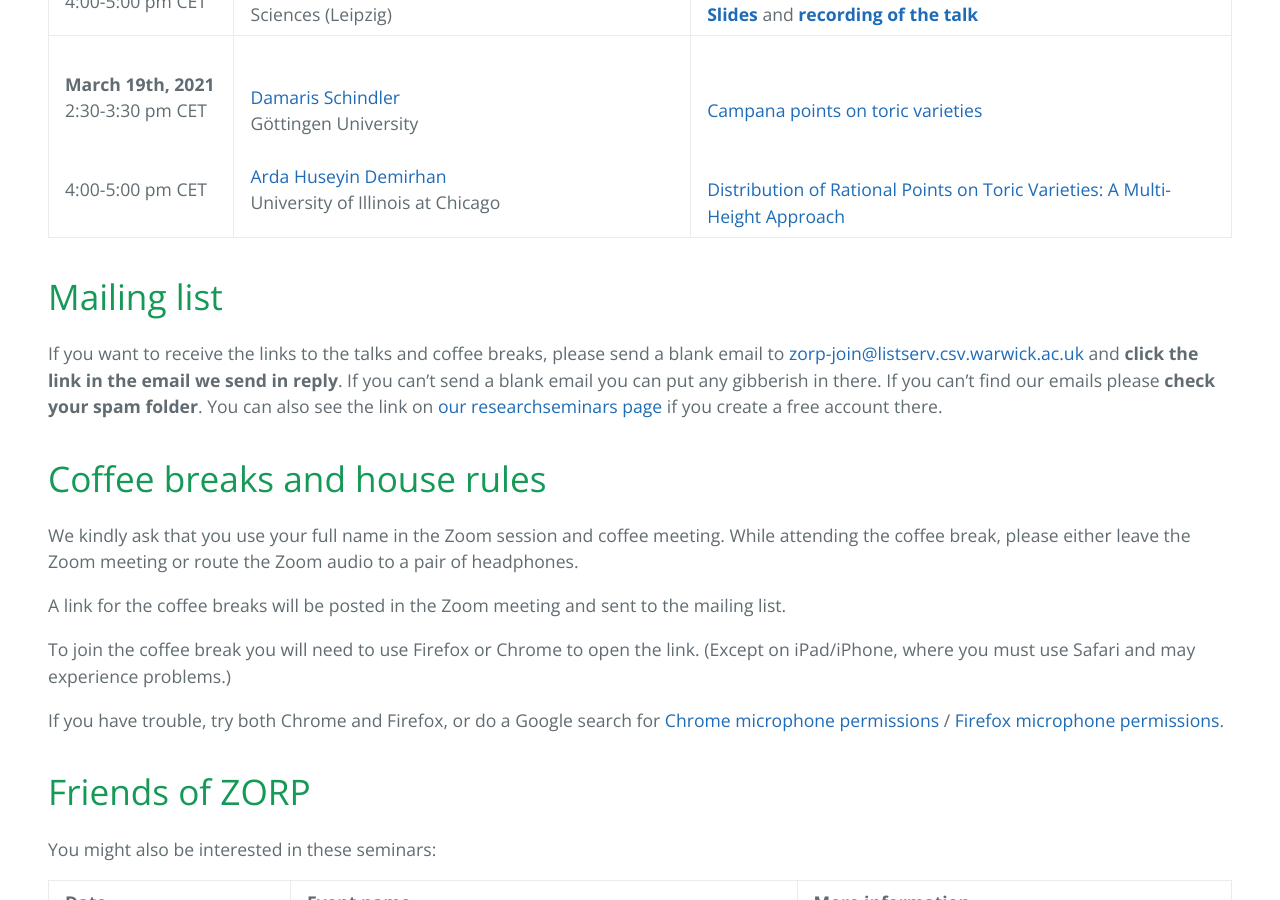
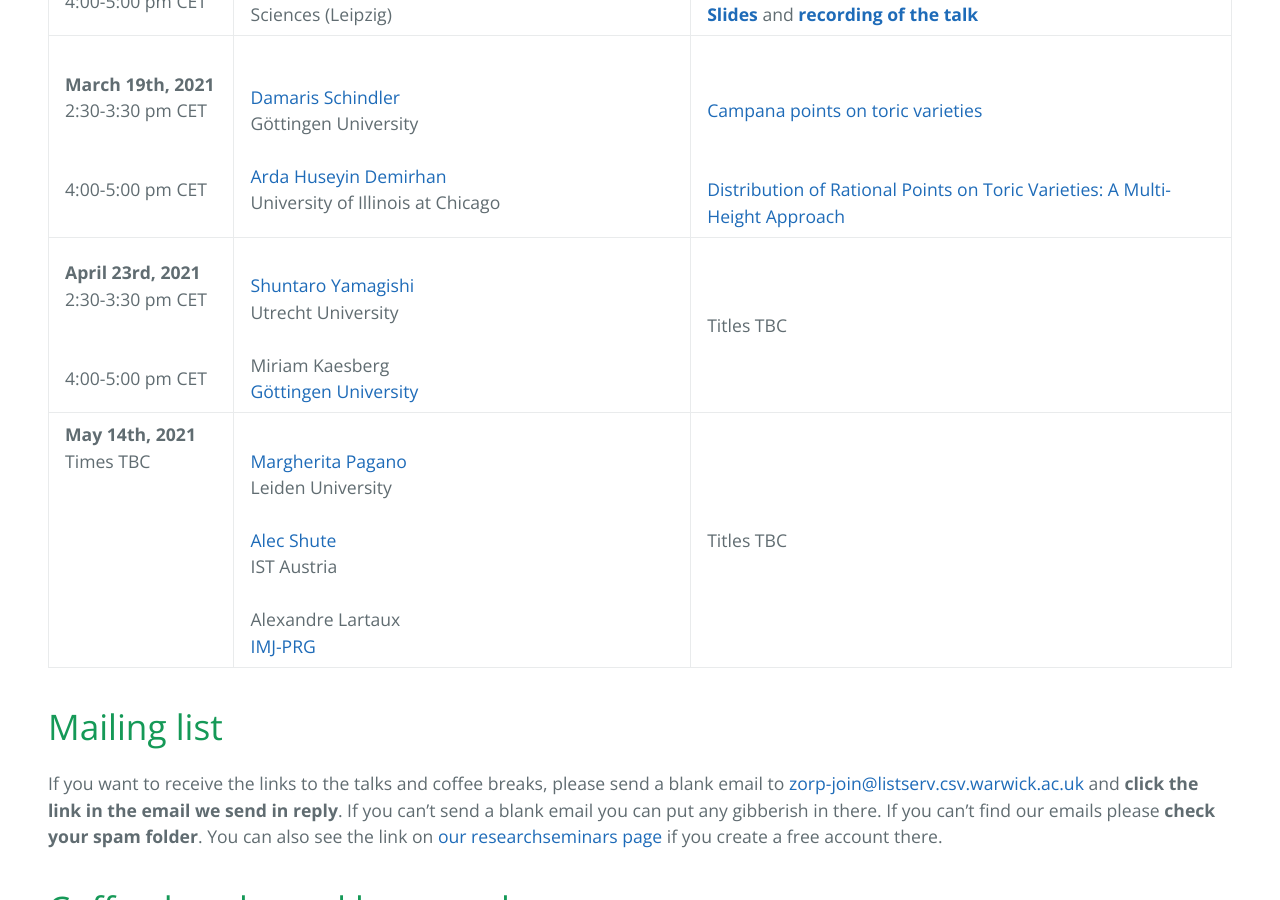
Before and after one commit to zoom-on-rational-points/zoom-on-rational-points.github.io, a Jekyll site: the page built from index.md, in a window 1280 px wide and 900 px high, scrolled down 1441 px. Built offline with Jekyll 4.4.1, drawn with Linux system fonts in a browser that asks for light colours; our own code applies the rules of GitHub Pages for plain Markdown files.

Commit message:
Update index.md

```diff
--- a/index.md
+++ b/index.md
@@ -11,12 +11,14 @@
 The seminar meets on one Friday every month with two talks, at **2:30-3:30 pm  Paris time** and **4-5 pm Paris time**. There will be online coffee breaks between the two talks.  For time conversion and **Zoom link** please visit <a href="https://researchseminars.org/seminar/zorp_1729">our researchseminars page</a>.
 
 
-| Date   | Speakers     | Titles and Abstracts |
+| Date    | Speakers     | Titles and Abstracts |
 |:------------|:--------------|:------|
 | **December 11th, 2020** <br>2:30-3:30 pm CET <br><br> <br> 4:00-5:00 pm CET <br>| <br><a href="https://www.imo.universite-paris-saclay.fr/~colliot/">Jean-Louis Colliot-Thélène</a> <br> CNRS and Paris-Saclay University (Orsay) <br><br>  <a href="https://www.math.wisc.edu/~ellenber/"> Jordan Ellenberg </a> <br> UW Madison| <br><a href="https://zoom-on-rational-points.github.io/abstractCT">Jumps in the rank of the Mordell-Weil group</a> / <a href="https://zoom-on-rational-points.github.io/resumeCT">Sauts du rang du groupe de Mordell-Weil</a> <br><a href="slidesCT.pdf" style="font-weight:bold">Slides</a> (in French) and <a href="https://www.youtube.com/watch?v=BMyr5qWhbhg&t=38s&ab_channel=EfthymiosSofos" style="font-weight:bold">recording of the talk</a><br><br><a href="https://zoom-on-rational-points.github.io/abstractJE">Some questions around counting rational points on stacks</a><br><a href="slidesJE.pdf" style="font-weight:bold">Slides</a> and <a href="https://www.youtube.com/watch?v=lQ9vtUhit_Y&ab_channel=EfthymiosSofos" style="font-weight:bold">recording of the talk</a>|
 | **January 15th, 2021** <br>2:30-3:30 pm CET <br><br> <br> 4:00-5:00 pm CET <br>| <br><a href ="http://www-personal.umich.edu/~ytchan/">Stephanie Chan</a> <br> University of Michigan <br><br>  <a href="http://guests.mpim-bonn.mpg.de/carlo.pagano90/"> Carlo Pagano </a> <br> University of Glasgow and Max Planck Institute for Mathematics (Bonn)| <br><a href="https://zoom-on-rational-points.github.io/abstractSC">A density of ramified primes</a><br><a href="slidesSC.pdf" style="font-weight:bold">Slides</a> and <a href="https://www.youtube.com/watch?v=NRguyZeohFU" style="font-weight:bold">recording of the talk</a><br><br><a href="https://zoom-on-rational-points.github.io/abstractCP">On the statistics of number fields, integral points and Arakelov ray class groups</a><br><a href="https://www.youtube.com/watch?v=bOaQY5jOarw&t=12s" style="font-weight:bold">Recording of the talk</a>|
 | **February 19th, 2021** <br>2:30-3:30 pm CET <br><br> <br> 4:00-5:00 pm CET <br>| <br><a href ="https://webusers.imj-prg.fr/ratko.darda">Ratko Darda</a> <br> Paris University (Paris 7) <br><br>   <a href="https://personal-homepages.mis.mpg.de/winter/">Rosa Winter</a> <br>Max Planck Institute for Mathematics in the Sciences (Leipzig) | <br><a href="https://zoom-on-rational-points.github.io/abstractRD">Manin conjecture for algebraic stacks</a><br><a href="slidesRD.pdf" style="font-weight:bold">Slides</a> and <a href="https://www.youtube.com/watch?v=ZJfP1TI6soQ" style="font-weight:bold">recording of the talk</a><br><br><a href="https://zoom-on-rational-points.github.io/abstractRW">Density of rational points on a family of del Pezzo surfaces of degree 1</a><br><a href="slidesRW.pdf" style="font-weight:bold">Slides</a> and <a href="https://www.youtube.com/watch?v=CdR8nMqoGoE" style="font-weight:bold">recording of the talk</a>|
 | **March 19th, 2021** <br>2:30-3:30 pm CET <br><br> <br> 4:00-5:00 pm CET <br> | <br><a href="https://sites.google.com/site/damarishomepage/">Damaris Schindler</a><br> G&ouml;ttingen University <br><br><a href="https://sites.google.com/a/uic.edu/ardahuseyindemirhan/">Arda Huseyin Demirhan</a><br> University of Illinois at Chicago | <br><br><a href="https://zoom-on-rational-points.github.io/abstractDS">Campana points on toric varieties</a><br><br><br> <a href="https://zoom-on-rational-points.github.io/abstractAD">Distribution of Rational Points on Toric Varieties: A Multi-Height Approach</a>|
+| **April 23rd, 2021** <br>2:30-3:30 pm CET <br><br> <br> 4:00-5:00 pm CET <br> | <br><a href="https://www.uu.nl/staff/SYamagishi">Shuntaro Yamagishi</a><br> Utrecht University <br><br>Miriam Kaesberg<br> <a href="https://www.uni-math.gwdg.de/">G&ouml;ttingen University</a> | Titles TBC|
+| **May 14th, 2021** <br>Times TBC <br><br><br><br><br><br><br><br>| <br><a href="https://www.universiteitleiden.nl/en/staffmembers/margherita-pagano#tab-1">Margherita Pagano</a><br> Leiden University <br><br><a href="https://ist.ac.at/en/research/browning-group/">Alec Shute</a><br>IST Austria<br><br>Alexandre Lartaux<br><a href="https://www.imj-prg.fr">IMJ-PRG</a>  |  Titles TBC|
 
 
 # Mailing list
```
